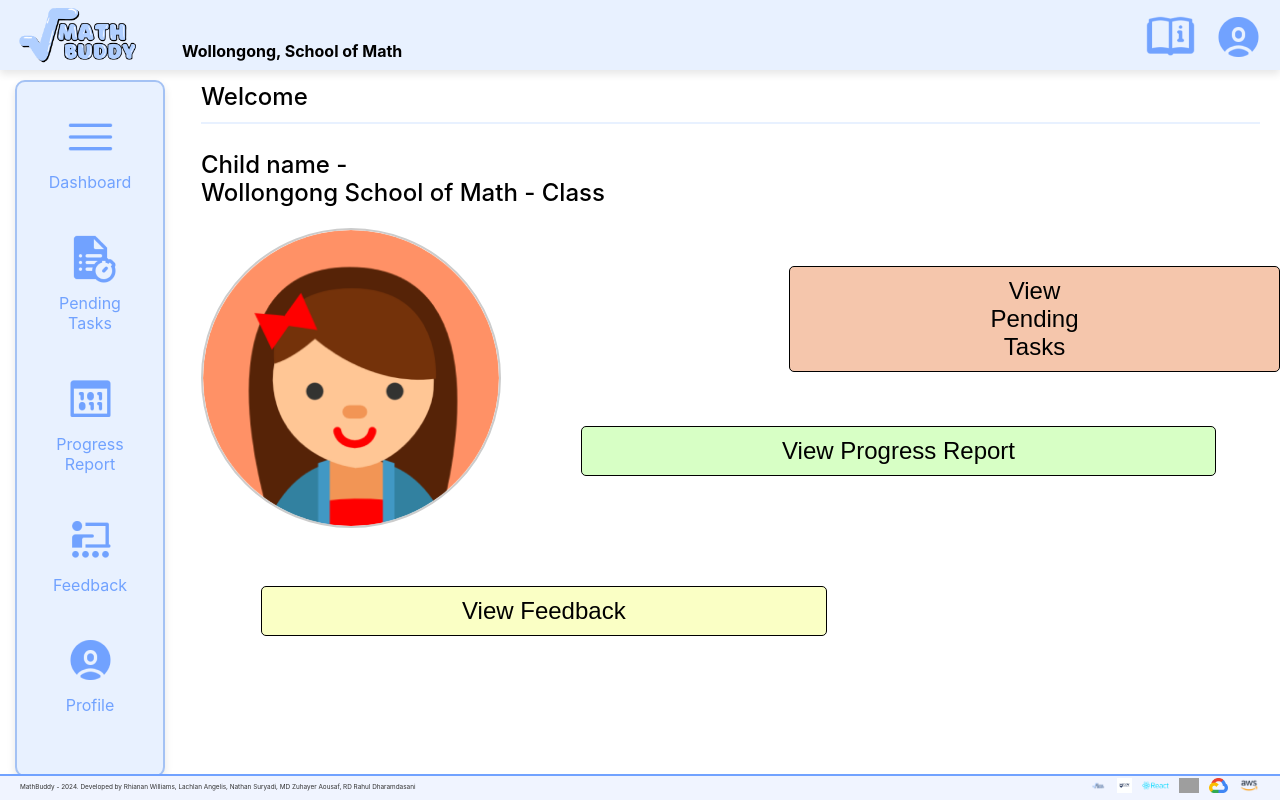
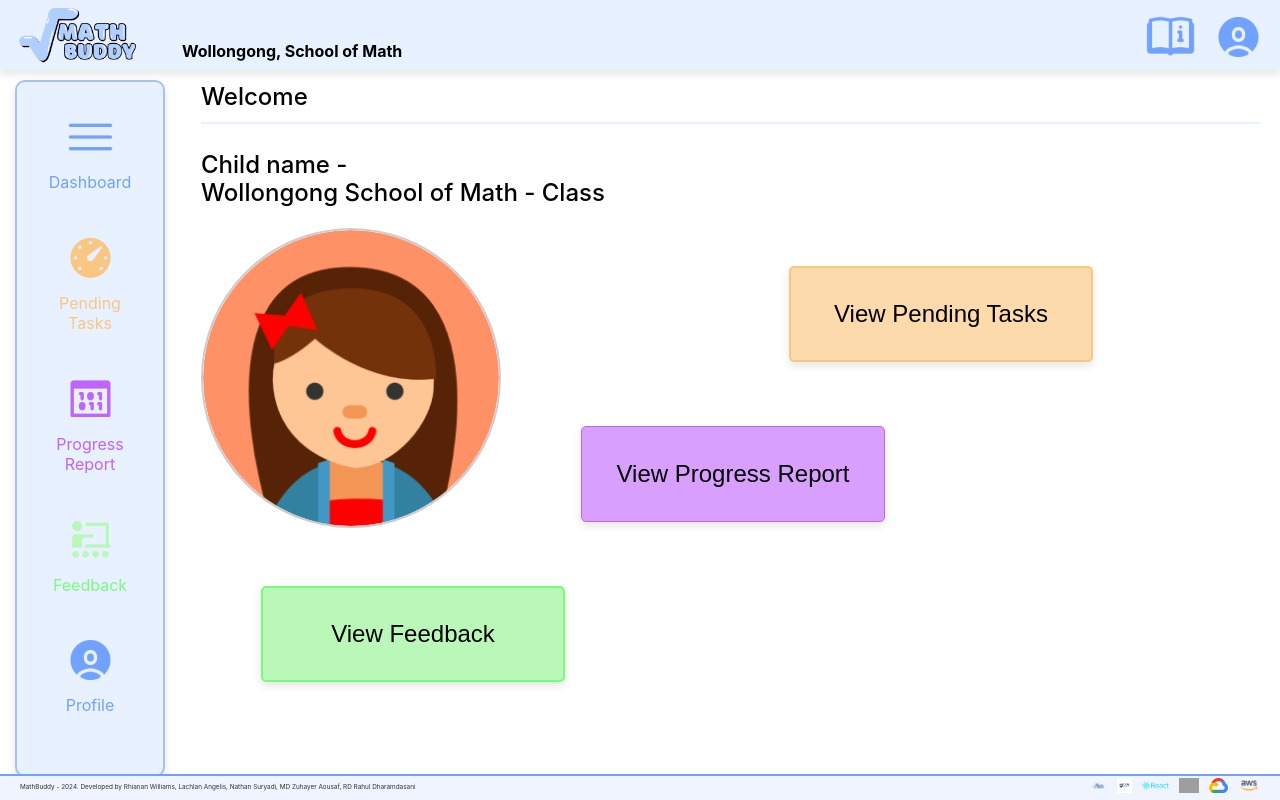
Before and after one commit to Hankchiefz/math-buddy, a React (Create React App) app: page /parenthome in a window 1280 px wide. Built offline with nearby package versions, Linux system fonts and the light colour scheme; no server answers; grey boxes are pictures that could not be loaded.

Commit message:
parent css qol

```diff
--- a/src/Components/objects/ParentSNav.css
+++ b/src/Components/objects/ParentSNav.css
@@ -50,6 +50,27 @@
   text-decoration: none;
 }
 
+.parent-nav-pt-text{
+  font-size: 16px;
+  color: #fac782;
+  text-align: center;
+  text-decoration: none;
+}
+
+.parent-nav-pr-text{
+  font-size: 16px;
+  color: #bf64fc;
+  text-align: center;
+  text-decoration: none;
+}
+
+.parent-nav-feedback-text{
+  font-size: 16px;
+  color: #79fc79;
+  text-align: center;
+  text-decoration: none;
+}
+
 .parent-nav-link {
   display: flex;
   flex-direction: column;
--- a/src/Components/objects/ParentSNav.js
+++ b/src/Components/objects/ParentSNav.js
@@ -19,22 +19,22 @@ const ParentSNav = () => {
 
       <Link to="/parentLessons" className="parent-nav-link">
         <div className="parent-nav-item parent-classes">
-          <img src="/images/home/lessons-icon.png" alt="Lessons Icon" className="parent-nav-icon" />
-          <span className="parent-nav-text">Pending Tasks</span>
+          <img src="/images/home/pendingtasks-orange.png" alt="Lessons Icon" className="parent-nav-icon" />
+          <span className="parent-nav-pt-text">Pending Tasks</span>
         </div>
       </Link>
 
       <Link to="/parentquiz" className="parent-nav-link">
         <div className="parent-nav-item">
-          <img src="/images/home/quizzes-icon.png" alt="Quizzes Icon" className="parent-nav-icon" />
-          <span className="parent-nav-text">Progress Report</span>
+          <img src="/images/home/progressreport-purple.png" alt="Quizzes Icon" className="parent-nav-icon" />
+          <span className="parent-nav-pr-text">Progress Report</span>
         </div>
       </Link>
 
       <Link to="/parentfeedback" className="parent-nav-link">
         <div className="parent-nav-item">
-          <img src="/images/home/feedback-icon.png" alt="Feedback Icon" className="parent-nav-icon" />
-          <span className="parent-nav-text">Feedback</span>
+          <img src="/images/home/feedback-green.png" alt="Feedback Icon" className="parent-nav-icon" />
+          <span className="parent-nav-feedback-text">Feedback</span>
         </div>
       </Link>
 
--- a/src/Components/parentstyle/ParentHome.css
+++ b/src/Components/parentstyle/ParentHome.css
@@ -197,20 +197,28 @@ button:hover {
   margin-top: -7rem;
   margin-left: -2rem;
   margin-bottom: 5rem;
-  background-color: #f5c6ac;
-  border: 1px solid black;
+  width: 19rem;
+height: 6rem;
+padding: 10px 20px;
+  background-color: #fcdaab;
+  border: 2px solid #fac782;
   font-weight: 500;
   font-size: 1.5rem;
+  box-shadow: 0 4px 8px rgba(0, 0, 0, 0.1);
 }
 
 .second-button{
 position: absolute;
 margin-top: 3rem;
 margin-left: -15rem;
-background-color: #d7ffc5;
-border: 1px solid black;
+width: 19rem;
+height: 6rem;
+padding: 10px 20px;
+background-color: #d89fff;
+border: 1px solid #bf64fc;
 font-weight: 500;
 font-size: 1.5rem;
+box-shadow: 0 4px 8px rgba(0, 0, 0, 0.1);
 
 }
 
@@ -218,9 +226,13 @@ font-size: 1.5rem;
 position: absolute;
 margin-top: 13rem;
 margin-left: -35rem;
-background-color: #faffc5;
-border: 1px solid black;
+width: 19rem;
+height: 6rem;
+padding: 10px 20px;
+background-color: #baf8ba;
+border: 2px solid #79fc79;
 font-weight: 500;
 font-size: 1.5rem;
+box-shadow: 0 4px 8px rgba(0, 0, 0, 0.1);
 
 }
```
Also changed, not shown: public/images/home/pendingtasks-orange.png (added), public/images/home/progressreport-purple.png (added).
